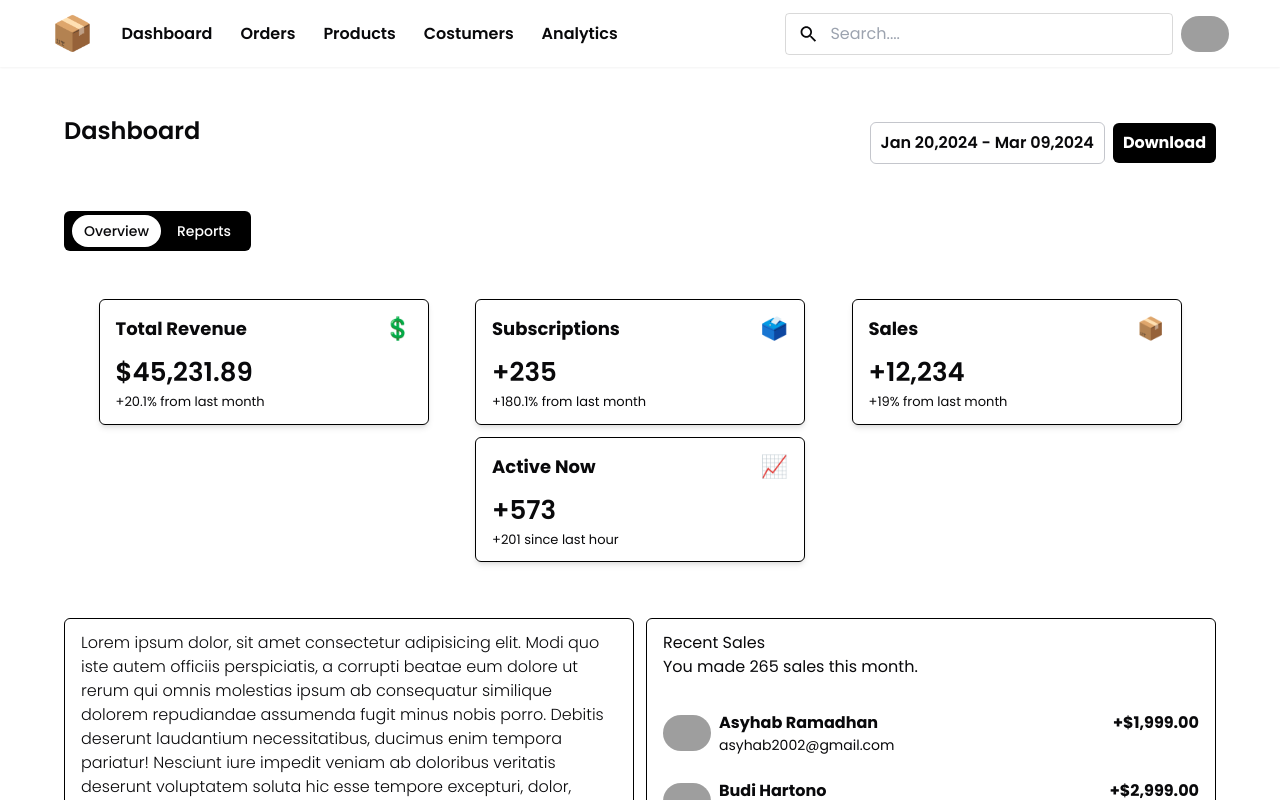
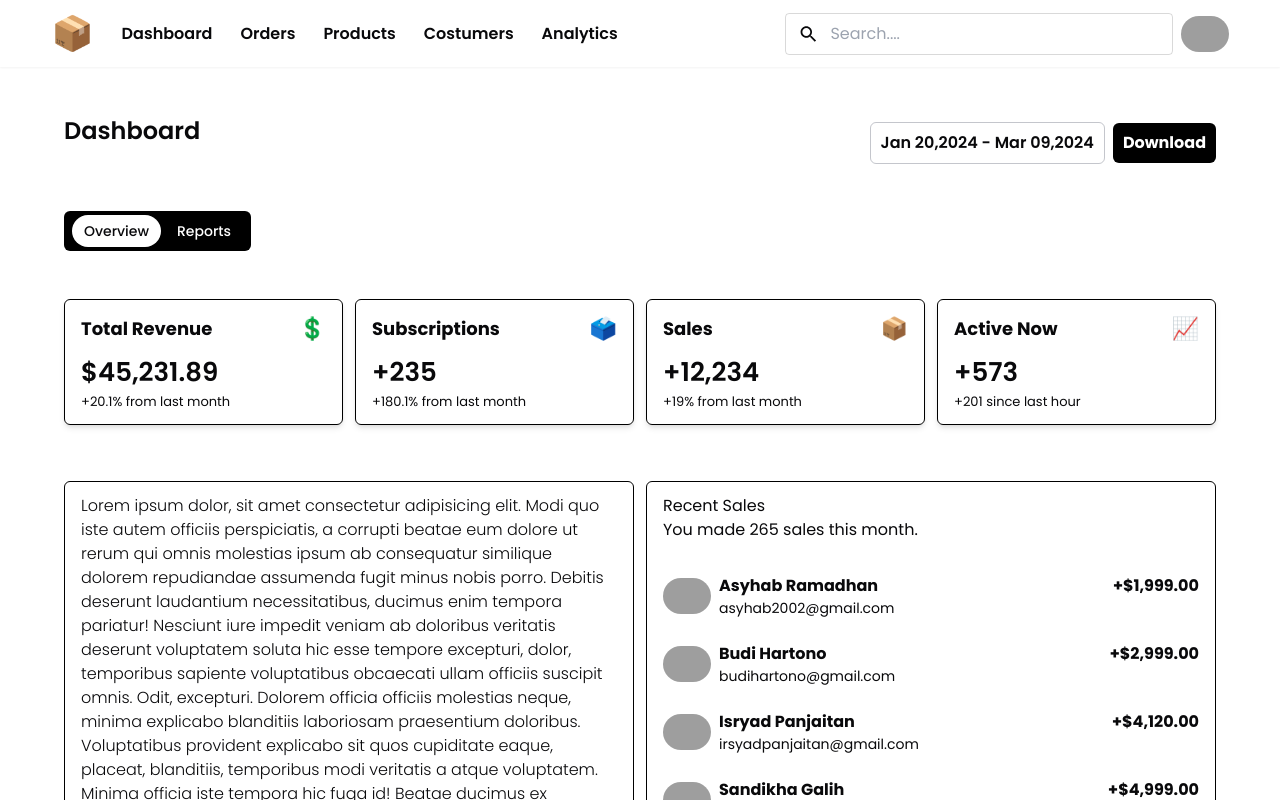
Before and after one commit to Adhanslv/Dashboard-Design, a Next.js app: page / in a window 1280 px wide. Shown: the top 800 px of the page. Built offline with nearby package versions, Linux system fonts and the light colour scheme; grey boxes are pictures that could not be loaded.

Commit message:
Add Component

```diff
--- a/src/components/Card/cardContent.jsx
+++ b/src/components/Card/cardContent.jsx
@@ -27,11 +27,11 @@ const CardContent = () => {
 		},
 	];
 	return (
-		<div className="flex flex-wrap justify-center gap-3 mt-12 md:justify-evenly ">
+		<div className="grid justify-center grid-cols-4 gap-3 mt-12 md:justify-evenly ">
 			{itemList.map((data, index) => {
 				return (
 					<div
-						className="w-full px-4 py-3 border rounded-md  shadow-md border-black cursor-pointer lg:w-[330px] md:w-[360px]  "
+						className="w-full col-span-4 px-4 py-3 border border-black rounded-md shadow-md cursor-pointer md:col-span-2 lg:col-span-1"
 						key={index}
 					>
 						<div className="flex items-center justify-between mb-2 ">
```
